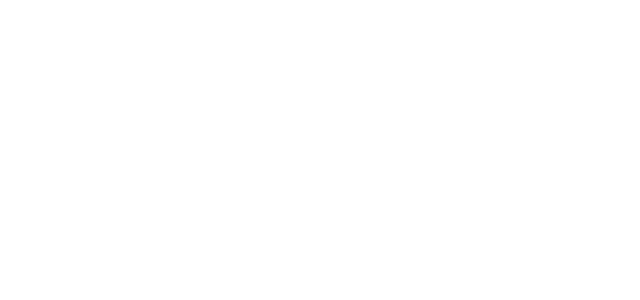
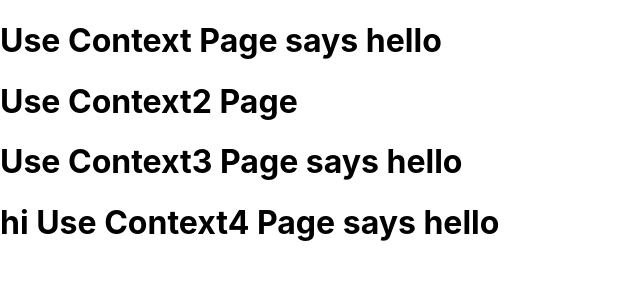
Before and after one commit to harshareddy979/21sepreactjs, a React (Create React App) app: page /context in a window 1280 px wide. Before the commit this address had no page. Shown: the top 300 px of the page, without its empty margins (0-640 px from the left). Built offline with nearby package versions, Linux system fonts and the light colour scheme.

Commit message:
added context useeffect useref

```diff
--- a/src/App.js
+++ b/src/App.js
@@ -5,10 +5,14 @@ import RegistrationPage from './Componets/RegistrationPage';
 import LoginPage from './Componets/LoginPage';
 import { Link, useNavigate } from 'react-router-dom';
 import NavBar from './Componets/NavBar';
+import { useEffect } from 'react';
 
 function App() {
   var a="jdfbjfdb"
   const navigate=useNavigate();
+  useEffect(()=>{
+    alert("hello welcome to my page")
+  },[])
   return (
     <div>
         <NavBar />
--- /dev/null
+++ b/src/Componets/Context.js
@@ -0,0 +1,44 @@
+import React, { createContext, useContext } from "react";
+
+const UserContext=createContext();
+function Context(){
+    var a="says hello"
+    var b="hi"
+    return(
+        <UserContext.Provider value={{a,b}}>
+            <div>
+                <h1>Use Context Page {a}</h1>
+                <Context2 />
+            </div>
+        </UserContext.Provider>
+    )
+}
+
+function Context2(){
+    return(
+        <div>
+            <h1>Use Context2 Page</h1>
+            <Context3/>
+        </div>
+    )
+}
+function Context3(){
+    const contextValues=useContext(UserContext)
+    return(
+        <div>
+            <h1>Use Context3 Page {contextValues.a}</h1>
+            <Context4/>
+        </div>
+    )
+}
+function Context4(){
+    const contextValues=useContext(UserContext)
+    return(
+        <div>
+            <h1>{contextValues.b} Use Context4 Page {contextValues.a}</h1>
+        </div>
+    )
+}
+
+
+export default Context;
--- /dev/null
+++ b/src/Componets/UseEffect.js
@@ -0,0 +1,29 @@
+import React, { useEffect, useState } from "react";
+
+function UseEffect(){
+
+    const [a,setA]=useState(0)
+    const [b,setB]=useState(1)
+
+    useEffect(()=>{
+        alert("hi welcome to my page")
+    },[])
+
+    useEffect(()=>{
+        if(a !==0){
+            // alert("value of a is getting changed")
+            setB(a+1)
+        }
+    },[a])
+
+    return(
+        <div>
+            <h1>Use Effect Page</h1>
+            {"value of a is : "+a}
+            <button onClick={()=>setA(a+1)}>Increment</button>
+            {"value of b is : "+b}
+        </div>
+    )
+}
+
+export default UseEffect
--- /dev/null
+++ b/src/Componets/UseRef.js
@@ -0,0 +1,21 @@
+import React, { useRef } from "react";
+import { MdOutlineFileUpload } from "react-icons/md";
+
+function UseRef(){
+    const fileRef=useRef()
+    const inpRef=useRef()
+    return(
+        <div>
+            <h1>Use Ref Page</h1>
+            <button onClick={()=>inpRef.current.focus()}>Feedback</button>
+            <input type="file" ref={fileRef} id="file"></input>
+            <div style={{display:"grid",placeContent:"center",border:"5px dashed",width:"300px"}}
+            onClick={()=>fileRef.current.click()}  >
+                <MdOutlineFileUpload/>
+            </div>
+            <input type="text" ref={inpRef}></input>
+        </div>
+    )
+}
+
+export default UseRef
--- a/src/index.js
+++ b/src/index.js
@@ -9,6 +9,9 @@ import RegistrationPage from './Componets/RegistrationPage';
 import LoginPage from './Componets/LoginPage';
 import HomePage from './Componets/HomePage';
 import ContactPage from './Componets/ContactPage';
+import Context from './Componets/Context';
+import UseEffect from './Componets/UseEffect';
+import UseRef from './Componets/UseRef';
 
 const root = ReactDOM.createRoot(document.getElementById('root'));
 root.render(
@@ -19,6 +22,9 @@ root.render(
             <Route path='/login' element={<LoginPage/>}></Route>
             <Route path='/homepage' element={<HomePage/>}></Route>
             <Route path='/contact' element={<ContactPage/>}></Route>
+            <Route path='/context' element={<Context/>}></Route>
+            <Route path='/useeffect' element={<UseEffect/>}></Route>
+            <Route path='/useRef' element={<UseRef/>}></Route>
         </Routes>
     </BrowserRouter>
 
```
